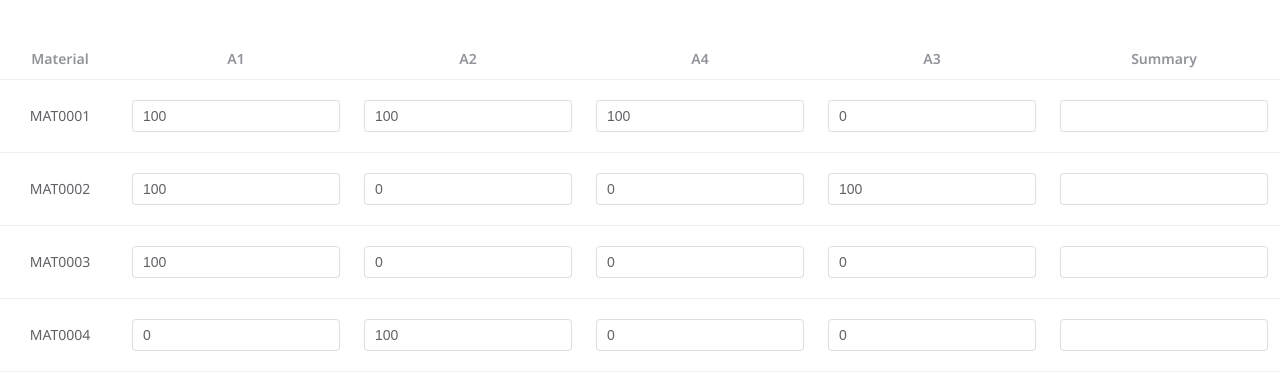
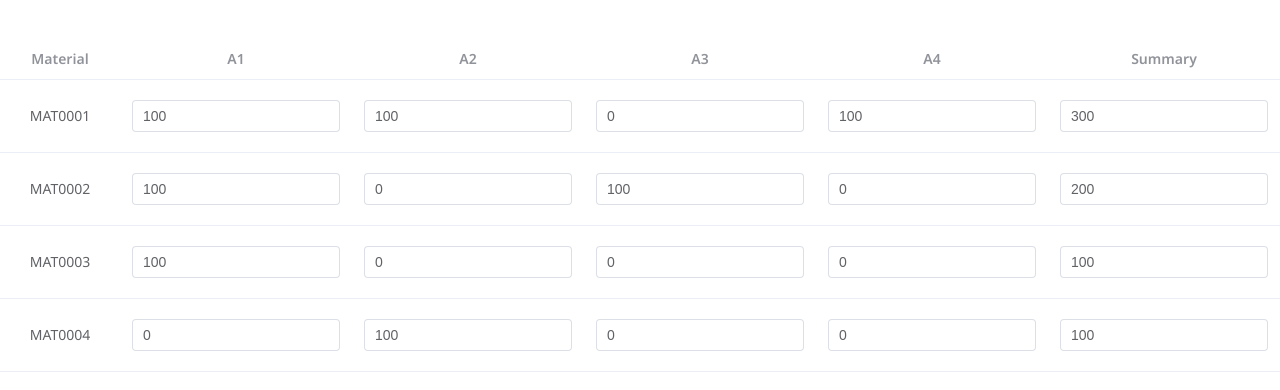
Before and after one commit to mrKongKC/stock-item, a Vue app: page / in a window 1280 px wide. Shown: the top 390 px of the page. Built offline with nearby package versions, Linux system fonts and the light colour scheme.

Commit message:
update - sum

```diff
--- a/src/views/Stock.vue
+++ b/src/views/Stock.vue
@@ -5,31 +5,6 @@
 const tableLoading = ref(false)
 const tableData = ref([])
 const uniqueLocations = ref([])
-
-// const handleTab = (event, rowIndex, column) => {
-//   if (event.key === 'Tab') {
-//     event.preventDefault() // prevent to going to next column
-
-//     const columns = uniqueLocations.value || [] //declare column
-//     console.log(columns)
-
-//     let nextRowIndex = rowIndex + 1
-//     let nextColumn = column
-
-//     if (nextRowIndex >= tableData.value.length) {
-//       // condition to fix the next value will go to the row
-//       nextRowIndex = 0
-//       nextColumn = columns[(columns.indexOf(column) + 1) % columns.length]
-//     }
-
-//     const nextInputId = `input-${nextRowIndex}-${nextColumn}` //declare the unique id
-//     const nextInput = document.getElementById(nextInputId) // find input by unique id
-
-//     if (nextInput) {
-//       nextInput.focus() //focus element
-//     }
-//   }
-// }
 
 const handleTab = (event, rowIndex, column) => {
   if (event.key === 'Tab') {
@@ -60,8 +35,8 @@
     .getMaterialList()
     .then((res) => {
       const response = res
-      const uniqueMaterials = [...new Set(response.map((item) => item.Material))]
-      uniqueLocations.value = [...new Set(response.map((item) => item.Location))]
+      const uniqueMaterials = [...new Set(response.map((item) => item.Material))].sort()
+      uniqueLocations.value = [...new Set(response.map((item) => item.Location))].sort()
 
       tableData.value = uniqueMaterials.map((material) => {
         const row = { Material: material }
@@ -77,6 +52,26 @@
     .finally(() => {
       tableLoading.value = false
     })
+}
+
+const sum = (row) => {
+  let total = 0
+  uniqueLocations.value.forEach((location) => {
+    total += Number(row[location])
+  })
+  return total
+}
+
+const handleInput = (row, location) => {
+  const nonDigitRegex = /[^0-9]/
+  const removeFirstZero = /^0+[1-9]/
+  if (!row[location]) {
+    row[location] = 0
+  } else if (nonDigitRegex.test(row[location])) {
+    row[location] = row[location].toString().replace(/[^0-9]/g, '')
+  } else if (removeFirstZero.test(row[location])) {
+    row[location] = row[location].toString().replace(/^0+/, '')
+  }
 }
 
 onMounted(() => {
@@ -112,16 +107,13 @@
             v-model="scoped.row[location]"
             :id="`input-${scoped.$index}-${location}`"
             @keydown="handleTab($event, scoped.$index, location)"
+            @input="handleInput(scoped.row, location)"
           />
         </template>
       </el-table-column>
       <el-table-column prop="summary" label="Summary" min-width="160" align="center" fixed="right">
         <template #default="scoped">
-          <el-input
-            v-model="scoped.row.address"
-            :id="'input-' + scoped.$index + '-address'"
-            @keydown="handleTab($event, scoped.$index, 'address')"
-          />
+          <el-input  :value="sum(scoped.row)" />
         </template>
       </el-table-column>
     </el-table>
```
